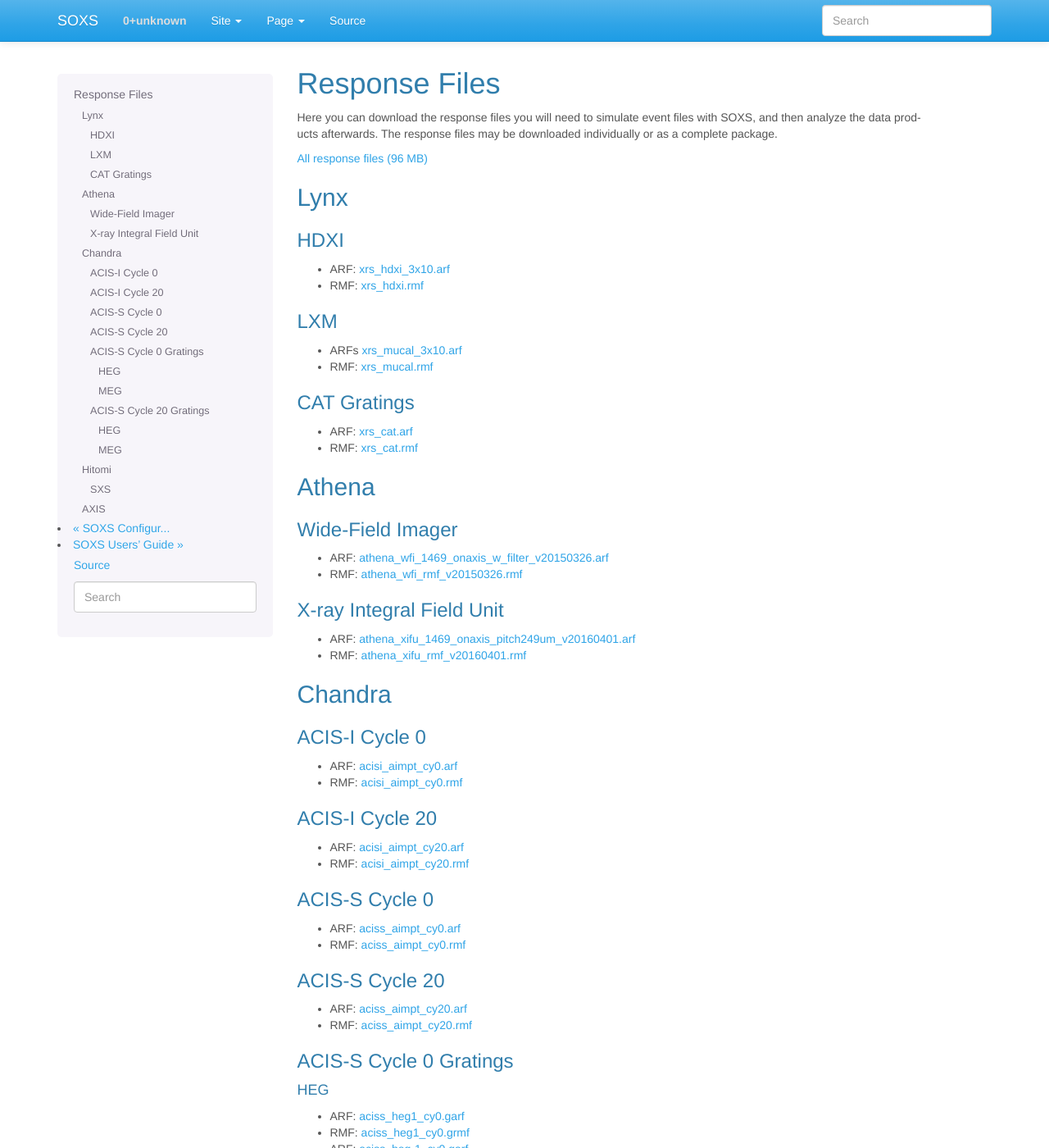
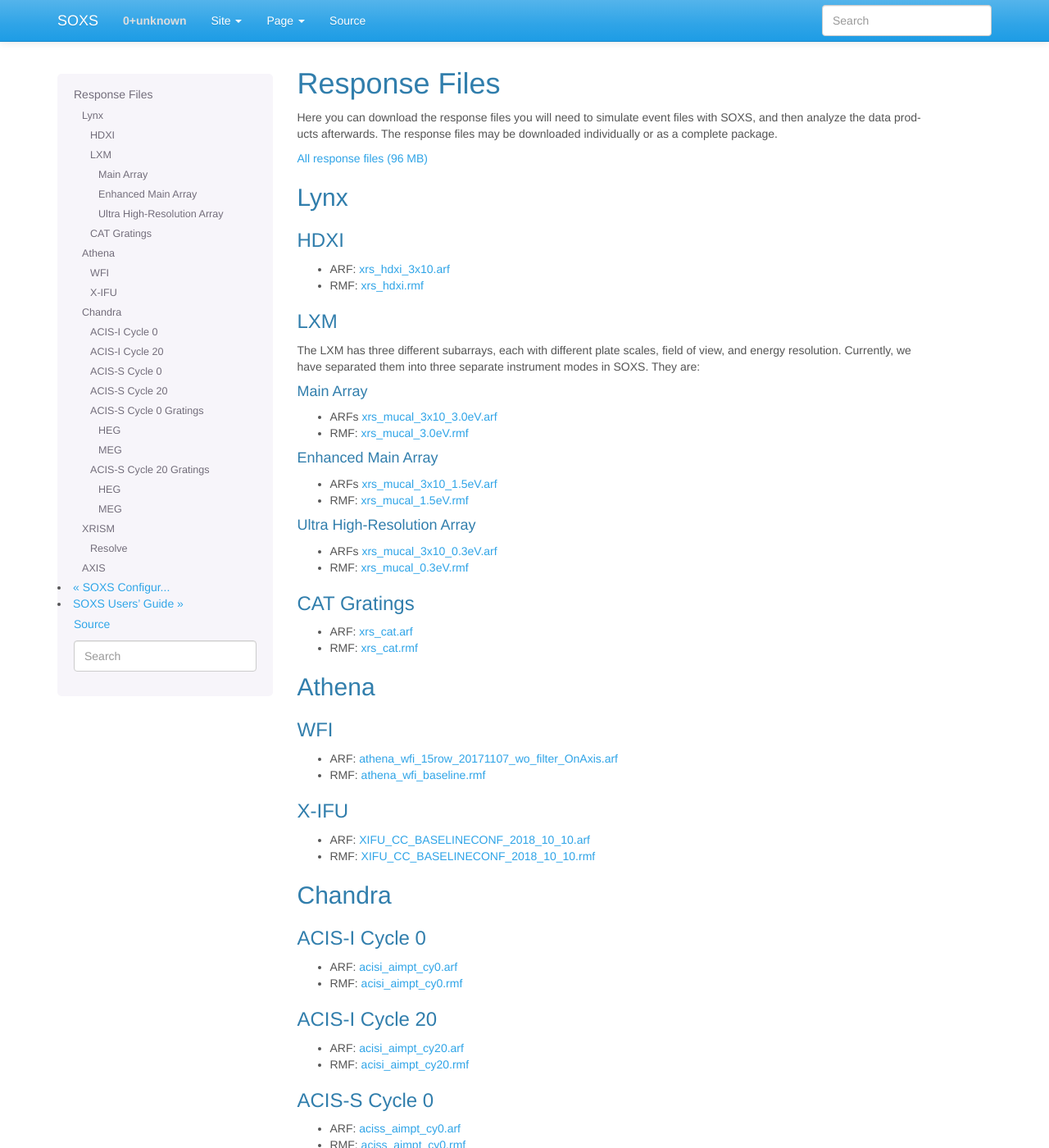
Before and after one commit to lynx-x-ray-observatory/soxs, a Sphinx documentation site: the page built from doc/source/responses.rst, in a window 1280 px wide and 1400 px high. Shown: the whole window at 82% size. Built offline with Sphinx 7.4.7, drawn with Linux system fonts in a browser that asks for light colours; some of the changed text lies outside the part shown.

Commit message:
Update responses page

```diff
--- a/doc/source/responses.rst
+++ b/doc/source/responses.rst
@@ -21,8 +21,27 @@
 LXM
 +++
 
-* ARFs `xrs_mucal_3x10.arf <../soxs_responses/xrs_mucal_3x10.arf>`_
-* RMF: `xrs_mucal.rmf <../soxs_responses/xrs_mucal.rmf>`_
+The LXM has three different subarrays, each with different plate scales, field
+of view, and energy resolution. Currently, we have separated them into three
+separate instrument modes in SOXS. They are:
+
+Main Array
+~~~~~~~~~~
+
+* ARFs `xrs_mucal_3x10_3.0eV.arf <../soxs_responses/xrs_mucal_3x10_3.0eV.arf>`_
+* RMF: `xrs_mucal_3.0eV.rmf <../soxs_responses/xrs_mucal_3.0eV.rmf>`_
+
+Enhanced Main Array
+~~~~~~~~~~~~~~~~~~~
+
+* ARFs `xrs_mucal_3x10_1.5eV.arf <../soxs_responses/xrs_mucal_3x10_1.5eV.arf>`_
+* RMF: `xrs_mucal_1.5eV.rmf <../soxs_responses/xrs_mucal_1.5eV.rmf>`_
+
+Ultra High-Resolution Array
+~~~~~~~~~~~~~~~~~~~~~~~~~~~
+
+* ARFs `xrs_mucal_3x10_0.3eV.arf <../soxs_responses/xrs_mucal_3x10_0.3eV.arf>`_
+* RMF: `xrs_mucal_0.3eV.rmf <../soxs_responses/xrs_mucal_0.3eV.rmf>`_
 
 CAT Gratings
 ++++++++++++
@@ -33,17 +52,17 @@
 Athena
 ------
 
-Wide-Field Imager
-+++++++++++++++++
+WFI
++++
 
-* ARF: `athena_wfi_1469_onaxis_w_filter_v20150326.arf <../soxs_responses/athena_wfi_1469_onaxis_w_filter_v20150326.arf>`_
-* RMF: `athena_wfi_rmf_v20150326.rmf <../soxs_responses/athena_wfi_rmf_v20150326.rmf>`_
+* ARF: `athena_wfi_15row_20171107_wo_filter_OnAxis.arf <../soxs_responses/athena_wfi_15row_20171107_wo_filter_OnAxis.arf>`_
+* RMF: `athena_wfi_baseline.rmf <../soxs_responses/athena_wfi_baseline.rmf>`_
 
-X-ray Integral Field Unit
-+++++++++++++++++++++++++
+X-IFU
++++++
 
-* ARF: `athena_xifu_1469_onaxis_pitch249um_v20160401.arf <../soxs_responses/athena_xifu_1469_onaxis_pitch249um_v20160401.arf>`_
-* RMF: `athena_xifu_rmf_v20160401.rmf <../soxs_responses/athena_xifu_rmf_v20160401.rmf>`_
+* ARF: `XIFU_CC_BASELINECONF_2018_10_10.arf <../soxs_responses/XIFU_CC_BASELINECONF_2018_10_10.arf>`_
+* RMF: `XIFU_CC_BASELINECONF_2018_10_10.rmf <../soxs_responses/XIFU_CC_BASELINECONF_2018_10_10.rmf>`_
 
 Chandra
 -------
@@ -114,14 +133,14 @@
 * ARF: `aciss_meg-1_cy20.garf <../soxs_responses/aciss_meg-1_cy20.garf>`_
 * RMF: `aciss_meg-1_cy20.grmf <../soxs_responses/aciss_meg-1_cy20.grmf>`_
 
-Hitomi
-------
+XRISM
+-----
 
-SXS
-+++
+Resolve
++++++++
 
-* ARF: `hitomi_sxs_ptsrc.arf <../soxs_responses/hitomi_sxs_ptsrc.arf>`_
-* RMF: `hitomi_sxs.rmf <../soxs_responses/hitomi_sxs.rmf>`_
+* ARF: `xarm_res_bet_fa_20170818.arf <../soxs_responses/xarm_res_bet_fa_20170818.arf>`_
+* RMF: `xarm_res_h5ev_20170818.rmf <../soxs_responses/xarm_res_h5ev_20170818.rmf>`_
 
 AXIS
 ----
```
